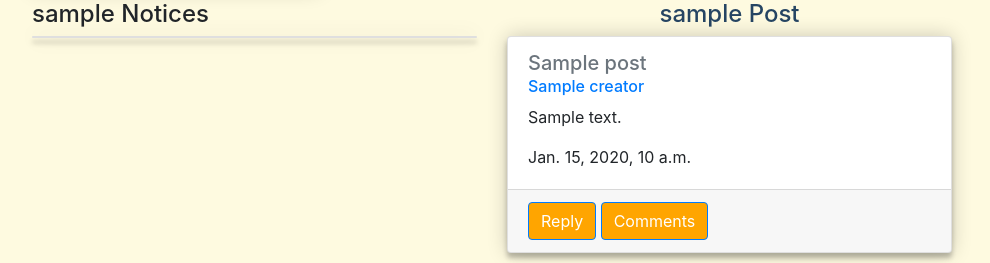
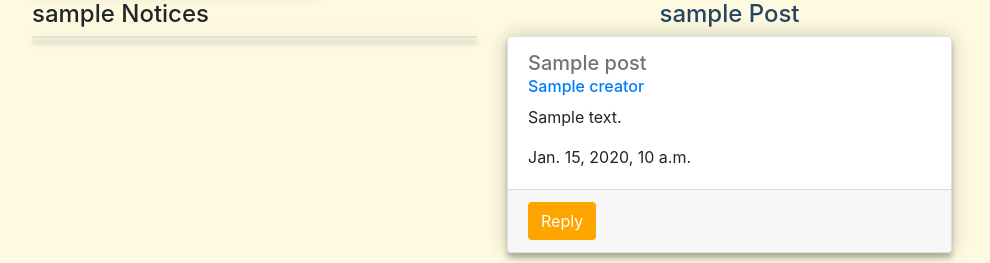
Before and after one commit to SlikNik/modern_village, a Django app: template templates/profile.html in a window 1280 px wide. Shown: the part 864-1127 px from the top of the page, without its empty margins (53-1043 px from the left). Run offline with Django 3.2, Linux system fonts and the light colour scheme; tables that the repository leaves empty hold one stand-in row (values such as "Sample post"); the template is opened without the code that fills it: values that come from a table or form of the project are taken from there, most other values are stand-ins (such as "Sample title", 1, 10 or a date in 2020); some libraries are stand-ins or nearby versions.

Commit message:
make migrations

```diff
--- a/templates/profile.html
+++ b/templates/profile.html
@@ -87,11 +87,8 @@
             {% endif %}
         </div>
         <div class="card-footer">
-          <button type="button" class="btn btn-primary">
+          <button type="button" class="btn ">
             <a href="/posts/{{post.id}}/" style="color: white;">Reply</a>
-          </button>
-          <button type="button" class="btn btn-primary">
-            <a href="/comments/{{post.id}}/" style="color: white;">Comments</a>
           </button>
           </div>
     </div>
```
Also changed, not shown: db.sqlite3, modern_users/migrations/0001_initial.py, modern_users/migrations/__init__.py (added), notices/migrations/0001_initial.py, notices/migrations/__init__.py (added), post/migrations/0001_initial.py, post/migrations/__init__.py (added).
